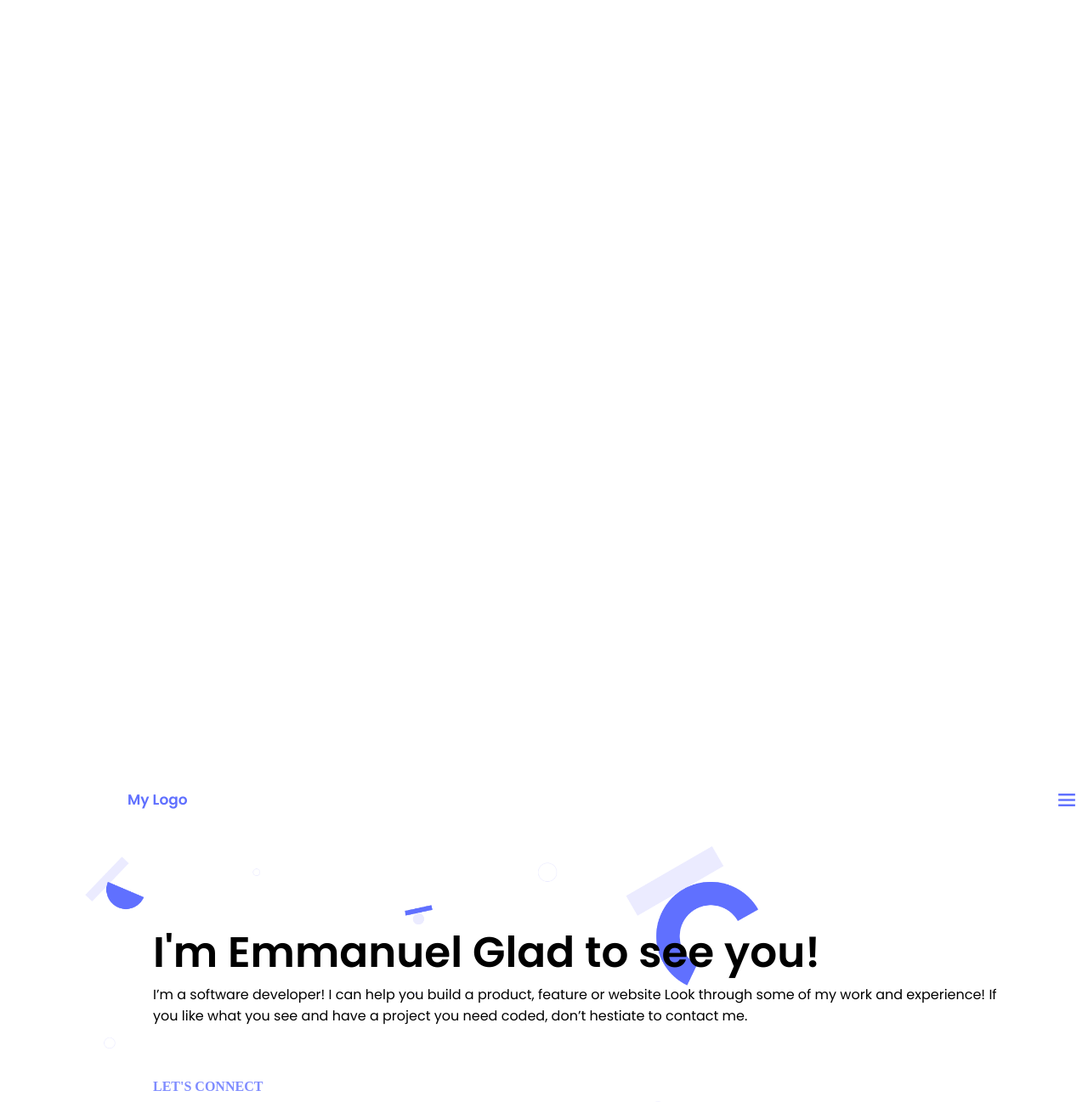
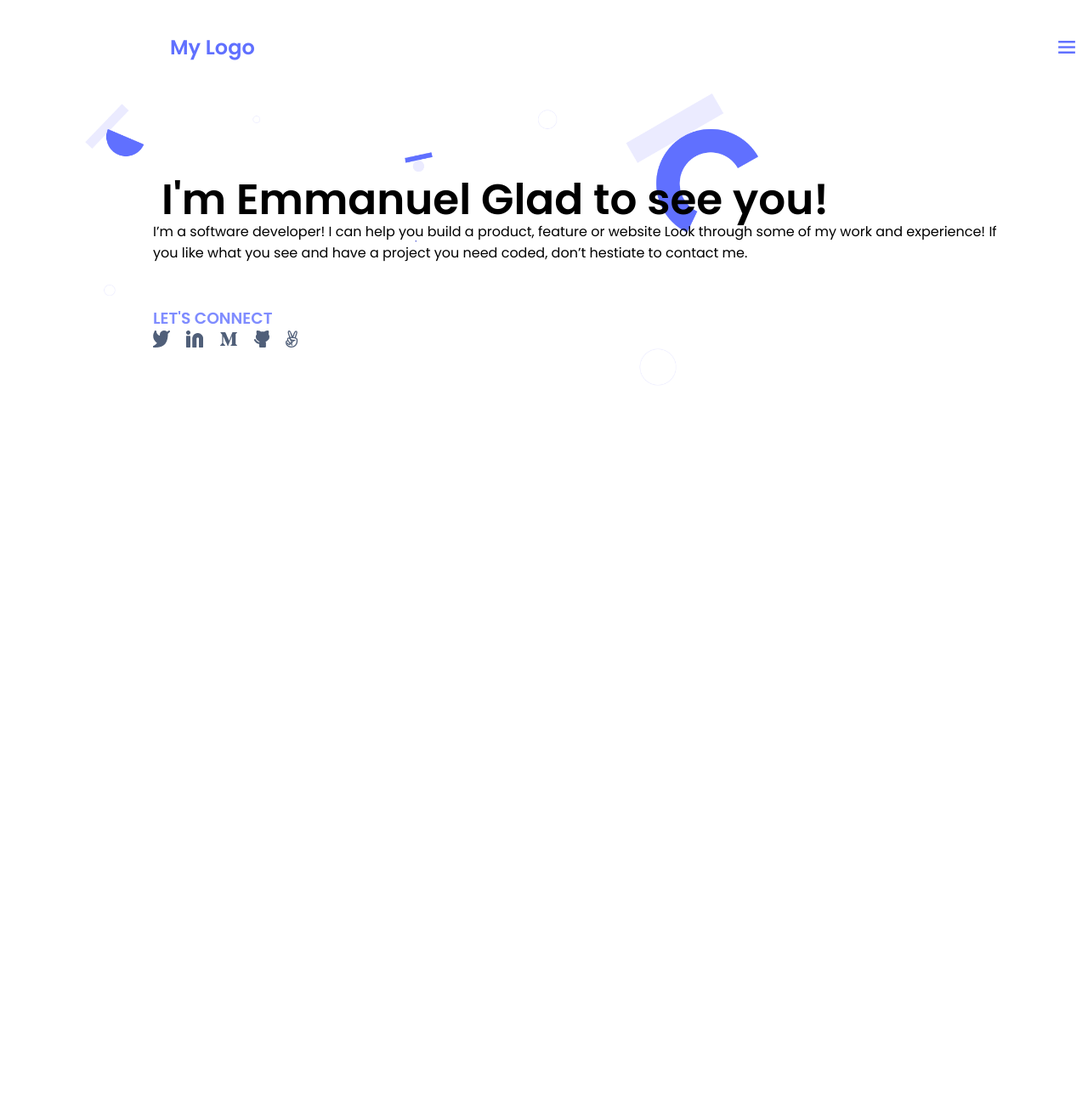
Before and after one commit to fed1k/Setup-Portfolio, a plain HTML site: page index.html in a window 1280 px wide. Shown: the top 1297 px of the page at 85% size. After the commit the page ends 800 px from the top, so only its background shows below. Drawn offline with Linux system fonts and the light colour scheme; a web font is replaced by a local one.

Commit message:
edit HTML and CSS filese

```diff
--- a/Style.css
+++ b/Style.css
@@ -6,26 +6,21 @@
   box-sizing: border-box;
 }
 
-.background {
-  position: relative;
-  width: 700px;
-  height: 916px;
-  top: 1px;
-}
-
 .navbar {
   display: flex;
   justify-content: space-between;
   width: 100%;
   height: 50px;
   margin-bottom: 30px;
+  margin-top: 30px;
+  padding-left: 50px;
 }
 
-.navbar h3 {
+.navbar h1 {
   color: #6070ff;
   font-family: 'Poppins', serif;
-  font-weight: 700;
-  font-size: 17px;
+  font-weight: 1000;
+  font-size: 24px;
   margin-left: 150px;
   align-self: center;
 }
@@ -35,25 +30,27 @@
   height: 15px;
   align-self: center;
   padding-right: 15px;
+  margin-left: 100px;
 }
 
 .welcome-section {
+  position: absolute;
   background-image: url(images/Background.png);
   background-size: 100vh;
   background-repeat: no-repeat;
   display: flex;
   flex-direction: column;
-  row-gap: 12px;
   padding: 50px 80px 50px 80px;
   margin-left: 100px;
 }
 
-.welcome-section h1 {
+.welcome-section h2 {
   font-size: 50px;
   font-family: 'Poppins', serif;
   font-weight: 1000;
   margin-top: 1em;
   line-height: 50px;
+  padding-left: 10px;
 }
 
 .welcome-section p {
@@ -61,7 +58,8 @@
   font-weight: 400;
 }
 
-.welcome-section h4 {
+.welcome-section h3 {
+  font-family: 'Poppins', serif;
   margin-top: 50px;
   color: #7f8cff;
 }
@@ -70,7 +68,3 @@
   display: flex;
   column-gap: 10px;
 }
-
-.social-icons i {
-  color: #505f79;
-}
--- a/index.html
+++ b/index.html
@@ -10,20 +10,17 @@
 </head>
 <body>
     <header>
-        <div class="background"></div>
         <nav class="navbar">
-        <h3>My Logo</h3>
-        <img class="hamburger" src="images/Union.png" alt="">
-        </nav>
+        <h1>My Logo</h1>
+        <img class="hamburger" src="images/Union.png" alt="">            </nav>
     </header>
     <section class="welcome-section">
-        <h1>I'm Emmanuel Glad to see you!</h1>
+        <h2>I'm Emmanuel Glad to see you!</h2>
             <p>I’m a software developer! I can help you build a product, feature or website Look through some of my work and experience! If you like what you see and have a project you need coded, don’t hestiate to contact me.</p>
-        <h4>LET'S CONNECT</h4>
+            <h3>LET'S CONNECT</h3>
             <div class="social-icons">
-          <img src="images/social-media-icons.png" alt="Links">
+            <img src="images/social-media-icons.png" alt="">
             </div>
     </section>
-    </div>
 </body>
 </html>
```
Lines whose indentation alone changed are shown as unchanged.
